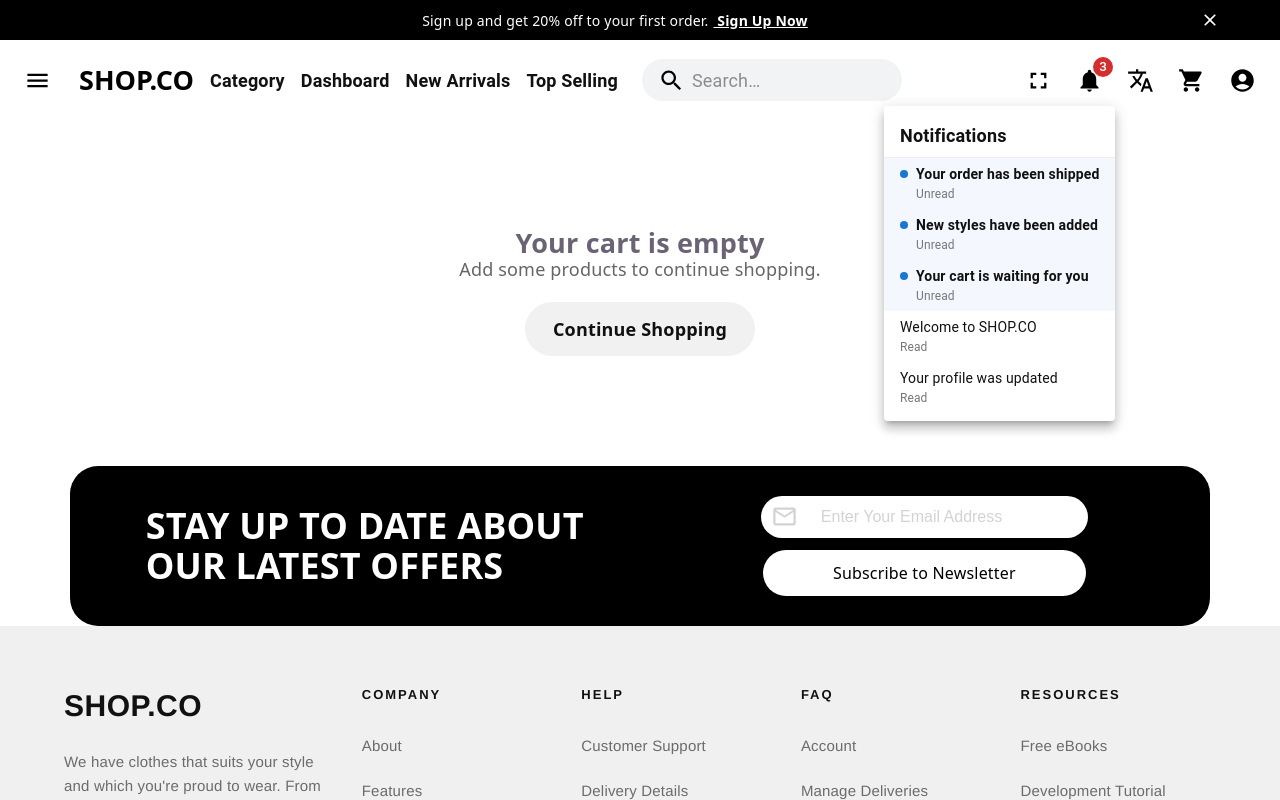
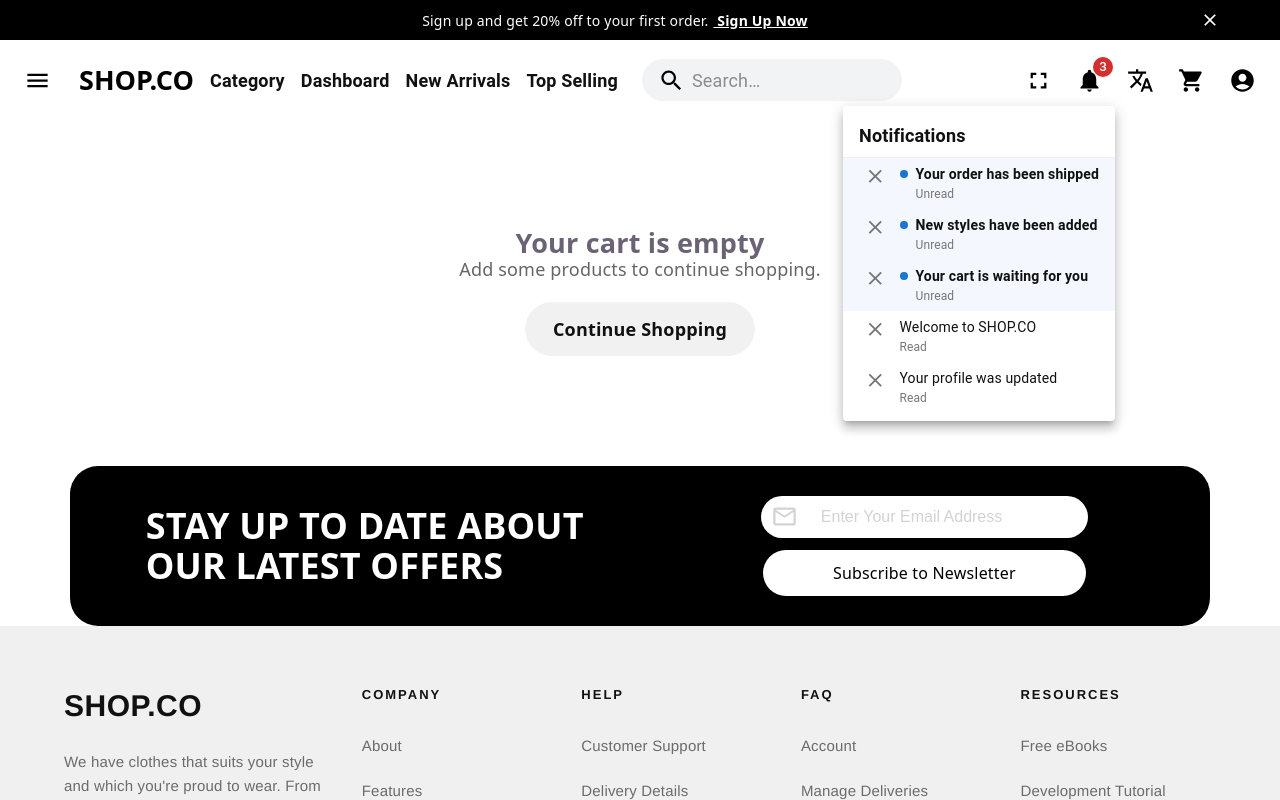
Before and after one commit to NXT-ASAD-CODE/4-backend-frontend-assignment-of-sayalani, a React (Vite) app: page /cart in a window 1280 px wide. Both pictures are taken after a click on the button "Notifications". Shown: the top 800 px of the page. Built offline with nearby package versions, Linux system fonts and the light colour scheme.

Commit message:
Making a cross button in the notication section so the user can delete msg

```diff
--- a/src/components/Navbar.jsx
+++ b/src/components/Navbar.jsx
@@ -17,6 +17,7 @@ import FullscreenIcon from '@mui/icons-material/Fullscreen';
 import FullscreenExitIcon from '@mui/icons-material/FullscreenExit';
 import MoreIcon from '@mui/icons-material/MoreVert';
 import NotificationsIcon from '@mui/icons-material/Notifications';
+import CloseIcon from '@mui/icons-material/Close';
 import ShoppingCartIcon from '@mui/icons-material/ShoppingCart';
 import { useNavigate } from 'react-router-dom';
 import { useLanguage } from '../context/LanguageContext';
@@ -67,7 +68,7 @@ const StyledInputBase = styled(InputBase)(({ theme }) => ({
 export default function PrimarySearchAppBar({ cartCount = 0 }) {
     const navigate = useNavigate();
     const { selectedLanguage, selectLanguage, text, languages } = useLanguage();
-    const { notifications, markAsRead } = useNotifications();
+    const { notifications, markAsRead, removeNotification } = useNotifications();
     const [anchorEl, setAnchorEl] = React.useState(null);
     const [languageAnchorEl, setLanguageAnchorEl] = React.useState(null);
     const [mobileMoreAnchorEl, setMobileMoreAnchorEl] = React.useState(null);
@@ -212,6 +213,17 @@ export default function PrimarySearchAppBar({ cartCount = 0 }) {
                         backgroundColor: notification.read ? 'transparent' : '#f5f7ff',
                     }}
                 >
+                    <IconButton
+                        size="small"
+                        aria-label="delete notification"
+                        onClick={(event) => {
+                            event.stopPropagation();
+                            removeNotification(notification.id);
+                        }}
+                        sx={{ color: '#777', flexShrink: 0, mt: -0.5 }}
+                    >
+                        <CloseIcon fontSize="small" />
+                    </IconButton>
                     {!notification.read && (
                         <Box sx={{ width: 8, height: 8, mt: 0.8, borderRadius: '50%', backgroundColor: '#1976d2', flexShrink: 0 }} />
                     )}
--- a/src/context/NotificationContext.jsx
+++ b/src/context/NotificationContext.jsx
@@ -32,8 +32,14 @@ export function NotificationProvider({ children }) {
     )))
   }
 
+  const removeNotification = (notificationId) => {
+    setNotifications((currentNotifications) => currentNotifications.filter(
+      (notification) => notification.id !== notificationId
+    ))
+  }
+
   return (
-    <NotificationContext.Provider value={{ notifications, addNotification, markAsRead }}>
+    <NotificationContext.Provider value={{ notifications, addNotification, markAsRead, removeNotification }}>
       {children}
     </NotificationContext.Provider>
   )
```
